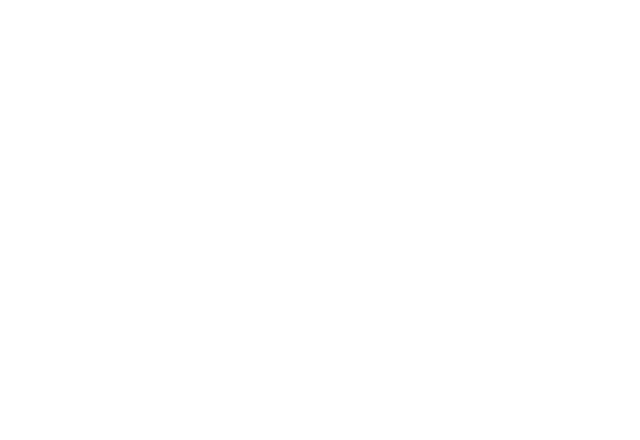
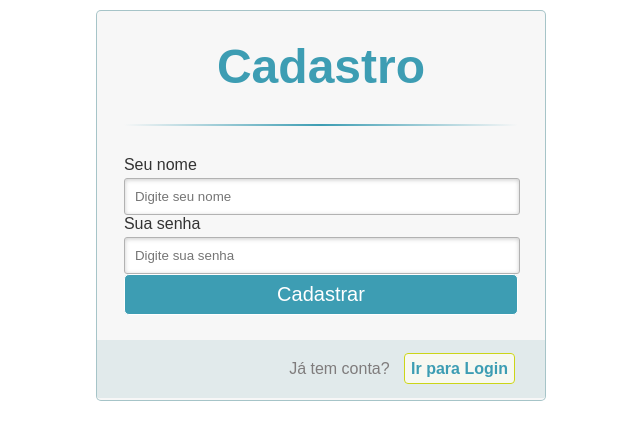
Before and after one commit to StayCalmFIAP/CheckPoint3, a plain HTML site: page Paginas/novocadastrologin.html in a window 1280 px wide. Shown: the whole page, without its empty margins (320-960 px from the left). Drawn offline with Linux system fonts and the light colour scheme.

Commit message:
adicionei html e css do cadastro e redirecionei login para cadastro

```diff
--- /dev/null
+++ b/Paginas/css/novocadastrologin.css
@@ -0,0 +1,112 @@
+*, *:before, *:after {
+    margin:0;
+    padding:0;
+    font-family: Arial,sans-serif;
+  }
+
+  body {
+    margin: 10px;
+  }
+
+  /* container que contem o formulário login */
+  .container {
+    width: 35%;
+    margin: 0px auto;
+    position: relative;
+  }
+
+  #cadastro {
+    position: absolute;
+    top: 10px;
+    width: 88%;
+    padding: 18px 6% 60px 6%;
+    margin: 0 0 35px 0;
+    background: rgb(247, 247, 247);
+    border: 1px solid rgba(147, 184, 189,0.8);
+    box-shadow: 5px;
+    border-radius: 5px;
+  }
+
+  /* formatando o cabeçalho do formulário */
+  h1 {
+    font-size: 48px;
+    color: #3d9db3;
+    padding: 10px 0;
+    font-family: Arial,sans-serif;
+    font-weight: bold;
+    text-align: center;
+    padding-bottom: 30px;
+  }
+  h1:after {
+    display: block;
+    width: 100%;
+    height: 2px;
+    margin-top: 10px;
+  }
+  hr {
+    border: 0;
+    height: 2px;
+    background-image: linear-gradient(to right, transparent, #3d9db3, transparent);
+    margin-bottom: 30px;
+  }
+
+  div {
+    margin-bottom:15px;
+  }
+
+  label {
+    color: #333;
+    position: relative;
+  }
+
+  input[type="text"] {
+    width: 95%;
+    margin-top: 4px;
+    padding: 10px;
+    border: 1px solid #b2b2b2;
+    border-radius: 3px;
+    box-shadow: 0px 1px 4px 0px rgba(168, 168, 168, 0.6) inset;
+  }
+
+
+  input[type="submit"] {
+    width: 100%;
+    cursor: pointer;
+    background: #3d9db3;
+    padding: 8px 5px;
+    color: #fff;
+    font-size: 20px;
+    border: 1px solid #fff;
+    margin-bottom: 10px;
+    border-radius: 5px;
+  }
+
+  .login {
+    position: absolute;
+    background: #e1eaeb;
+    color: #7f7c7c;
+    width: 100%;
+    left:0%;
+    right: 0%;
+    box-sizing: border-box;
+    padding: 20px 30px;
+    font-size: 16px;
+    text-align: right;
+  }
+  .login a {
+    font-weight: bold;
+    background: #f7f8f1;
+    width: 100%;
+    padding: 6px;
+    color: #3d9db3;
+    margin-left: 10px;
+    border: 1px solid #cbd518;
+    border-radius: 4px;
+    text-decoration: none;
+  }
+  .login a:hover {
+    color: #39bfd7;
+    background: #f7f7f7;
+    width: 100%;
+    border: 1px solid #4ab3c6;
+  }
--- a/Paginas/novocadastrologin.html
+++ b/Paginas/novocadastrologin.html
@@ -0,0 +1,36 @@
+<!DOCTYPE html>
+<html lang="pt-br">
+<head>
+    <meta charset="UTF-8">
+    <meta name="viewport" content="width=device-width, initial-scale=1.0">
+    <title>Cadastrar-se</title>
+    <link rel="stylesheet" href="./css/novocadastrologin.css">
+    <script src="../JS/scrip.js" defer></script>
+</head>
+<body class="container">
+
+    <div id="cadastro">
+        <form>
+            <h1>Cadastro</h1>
+            <hr>
+            <label for="nome">Seu nome</label><br>
+            <input type="text" id="idTxtUser" name="Nome"  placeholder="Digite seu nome" pattern="[a-zA-Z]+" oninvalid="setCustomValidity('É obrigatorio preenchimento deste campo.')" required><br>
+            <label for="senha">Sua senha</label><br>
+            <input type="text" id="idTxtPass" name="Senha" placeholder="Digite sua senha" pattern="[A-Z0-9]+" oninvalid="setCustomValidity('É obrigatorio preenchimento deste campo.')" required><br>
+        <div>
+            <a href="./portal.html"></a>
+                <input id="submit" type="submit" value="Cadastrar" ><br>
+
+        </div>
+
+        <div class="login">
+            Já tem conta?
+            <a href="./index.html">Ir para Login</a>
+        </div>
+        </form>
+
+    </div>
+
+
+</body>
+</html>
```
Also changed, not shown: Paginas/index.html (+1 -1 lines).
